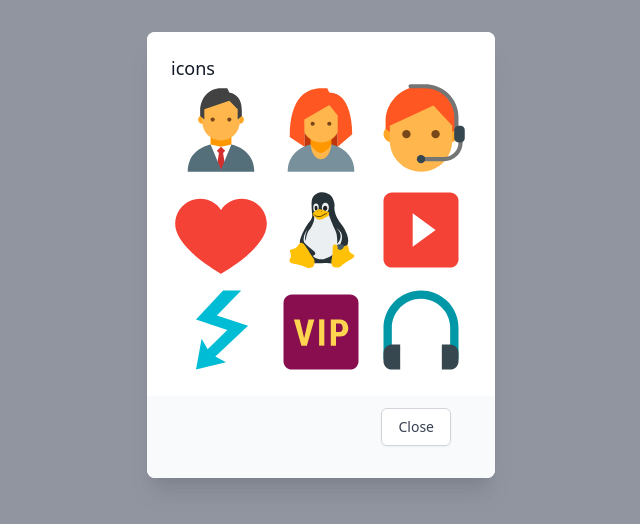
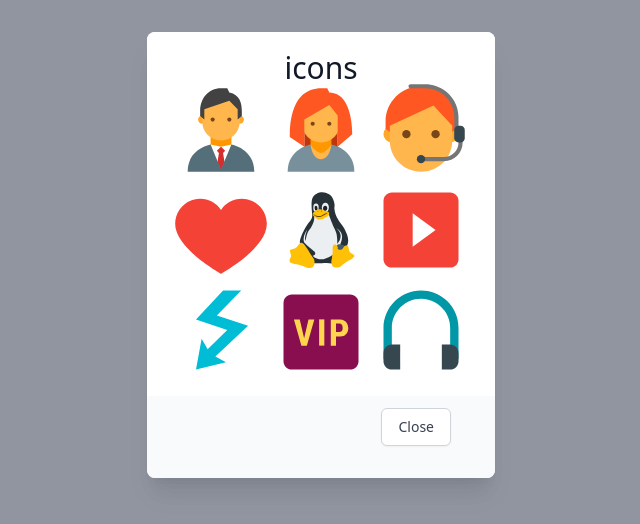
Before and after one commit to chidimi/icon-modal-sample, a React (Create React App) app: page / in a window 1280 px wide. Both pictures are taken after a click on the button "Open Modal". Shown: the top 524 px of the page, without its empty margins (319-959 px from the left). Built offline with nearby package versions, Linux system fonts and the light colour scheme.

Commit message:
iconのテキスト修正

```diff
--- a/src/components/Modal.tsx
+++ b/src/components/Modal.tsx
@@ -16,9 +16,7 @@ export default function Modal({ show, setShow } : Props): JSX.Element | null {
           <span className="hidden sm:inline-block sm:align-middle sm:h-screen">
             <div className="inline-block align-bottom bg-white rounded-lg text-left overflow-hidden shadow-xl transform transition-all sm:my-8 sm:align-middle sm:max-w-lg sm:w-full">
               <div className="bg-white px-4 pt-5 pb-4 sm:p-6 sm:pb-4">
-                <div className="sm:flex sm:items-start">
-                  <h3 className="text-lg leading-6 font-medium text-gray-900">icons</h3>
-                </div>
+                  <h3 className="text-center text-3xl leading-6 font-medium text-gray-900">icons</h3>
                   <Icons />
               </div>
                 <div className="bg-gray-50 px-4 py-3 sm:px-6 sm:flex sm:flex-row-reverse">
```
